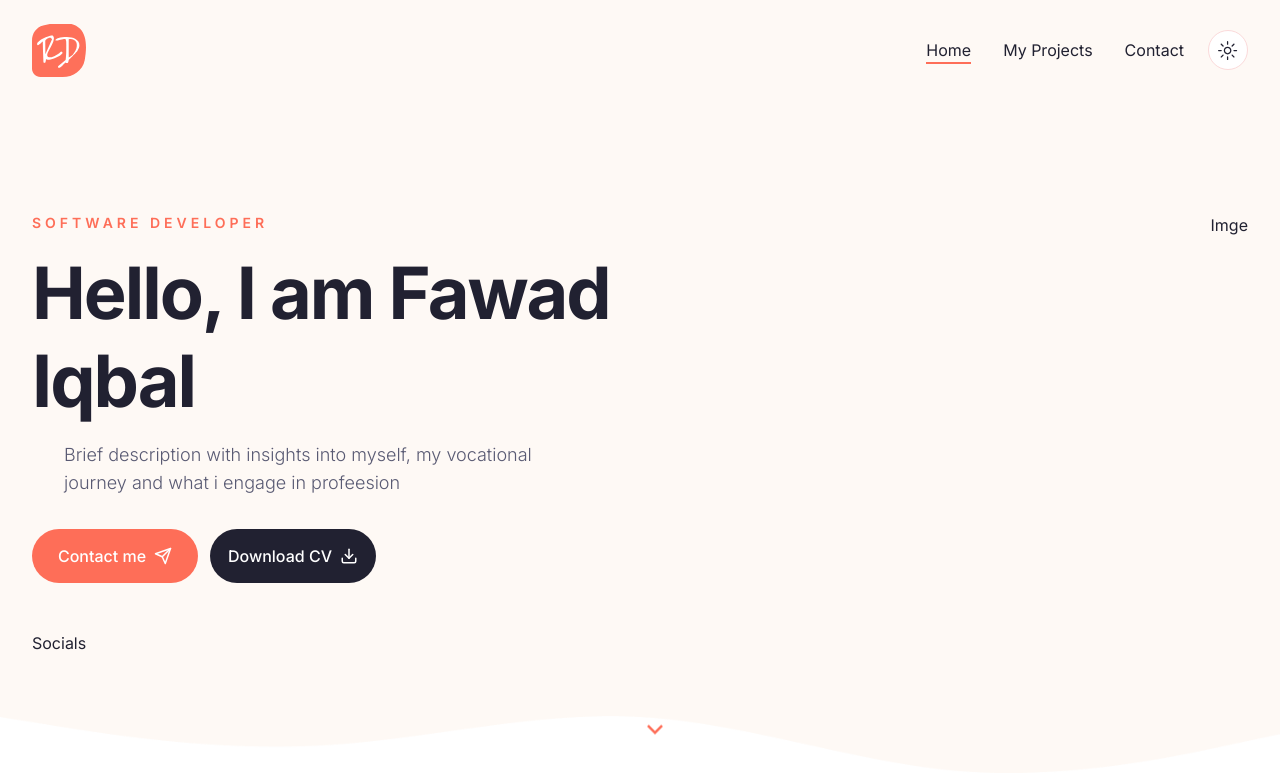
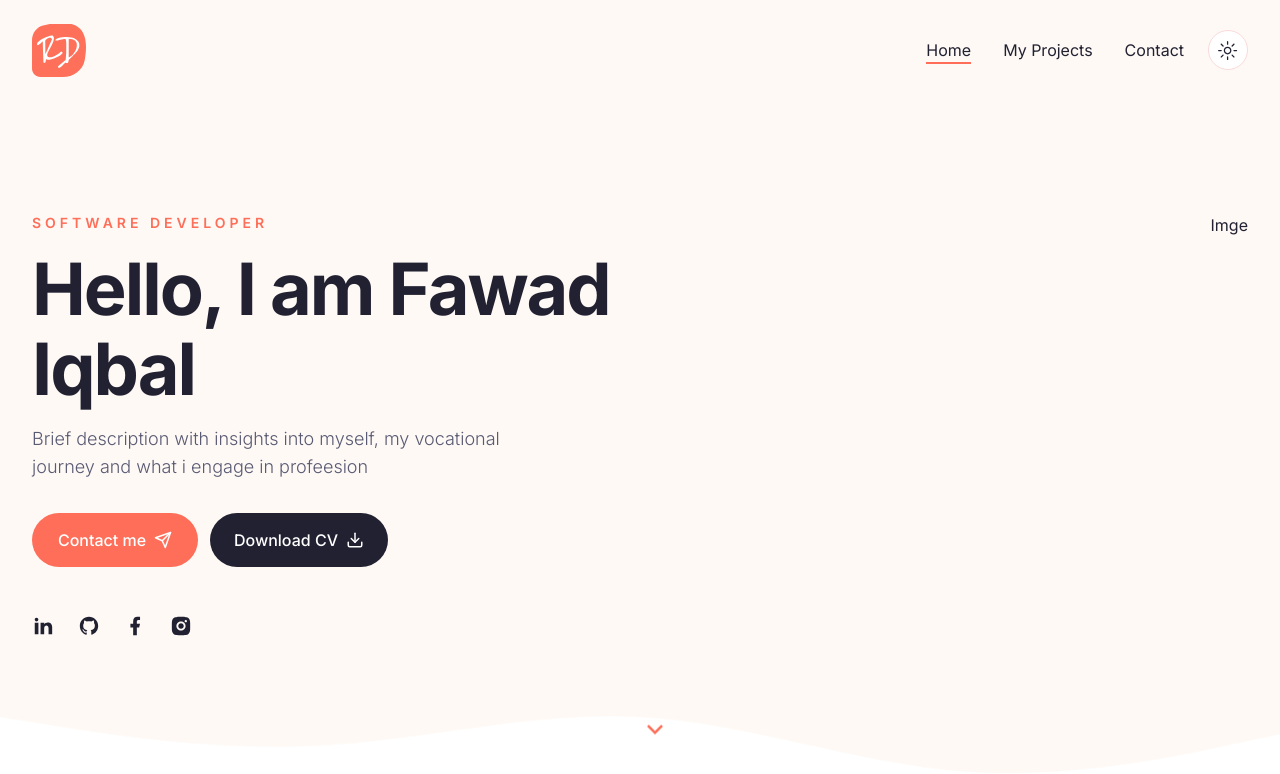
Before and after one commit to fawadeqbal/my_portfolio, a Next.js app: page / in a window 1280 px wide. Shown: the top 774 px of the page. Built offline with nearby package versions, Linux system fonts and the light colour scheme.

Commit message:
social links added

```diff
--- a/app/globals.css
+++ b/app/globals.css
@@ -63,7 +63,7 @@
 }
 
 .h1{
-  @apply text-6xl xl:text-[72px] xl:leading-[88px] tracking-[-2px] font-bold;
+  @apply text-6xl xl:text-[72px] xl:leading-[80px] tracking-[-2px] font-bold;
 }
 .subtitle {
   @apply text-muted-foreground text-lg mb-8 font-light;
--- a/components/Hero.jsx
+++ b/components/Hero.jsx
@@ -25,7 +25,7 @@ const Hero = () => {
                     <div className="flex max-w-[600px] flex-col justify-center mx-auto xl:mx-0 text-center xl:text-left">
                         <div className="text-sm uppercase font-semibold mb-4 text-primary tracking-[4px]">Software Developer</div>
                         <h1 className='h1 mb-4'>Hello, I am Fawad Iqbal</h1>
-                        <p className='subtitle max-w-[493px] mx-auto xl:mx-8'>Brief description with insights into myself, my vocational journey and what i engage in profeesion</p>
+                        <p className='subtitle max-w-[490px] mx-auto xl:mx-0'>Brief description with insights into myself, my vocational journey and what i engage in profeesion</p>
 
                         <div className='flex flex-col gap-y-3 md:flex-row gap-x-3 mx-auto xl:mx-0 mb-12'>
                             <Link href={'/contact'}>
@@ -35,7 +35,8 @@ const Hero = () => {
                                 <Button variant='secondary' className='gap-x-2'>Download CV <Download size={18}/></Button>
                             </Link>
                         </div>
-                        <Socials/>
+
+                        <Socials containerStyles='flex gap-x-6 mx-auto xl:mx-0' iconsStyles='text-foreground text-[22px] hover:text-primary transition-all'/>
                     </div>
                     {/* {img} */}
                     <div className="hidden xl:flex relative">
--- a/components/Socials.jsx
+++ b/components/Socials.jsx
@@ -1,8 +1,37 @@
 import React from 'react'
+import { RiLinkedinFill, RiGithubFill, RiFacebookFill, RiInstagramFill } from 'react-icons/ri'
+import Link from 'next/link'
 
-const Socials = () => {
+const icons = [
+  {
+    path: '/',
+    name: <RiLinkedinFill />
+  },
+  {
+    path: '/',
+    name: <RiGithubFill />
+  },
+  {
+    path: '/',
+    name: <RiFacebookFill />
+  },
+  {
+    path: '/',
+    name: <RiInstagramFill />
+  }
+]
+
+const Socials = ({ containerStyles, iconsStyles }) => {
   return (
-    <div>Socials</div>
+    <div className={`${containerStyles}`}>
+      {icons.map((icon, index) => {
+        return (
+          <Link href={icon.path} key={index}>
+            <div className={`${iconsStyles}`}>{icon.name}</div>
+          </Link>
+        )
+      })}
+    </div>
   )
 }
 
--- a/components/ui/button.jsx
+++ b/components/ui/button.jsx
@@ -20,7 +20,7 @@ const buttonVariants = cva(
         link: "text-primary underline-offset-4 hover:underline",
       },
       size: {
-        default: "h-[54px] px-4 py-2 min-w-[166px]",
+        default: "h-[54px] px-6 py-2 min-w-[166px]",
         sm: "h-9 rounded-md px-3",
         lg: "h-11 rounded-md px-8",
         icon: "h-10 w-10",
--- a/tailwind.config.js
+++ b/tailwind.config.js
@@ -75,8 +75,10 @@ module.exports = {
         "accordion-up": "accordion-up 0.2s ease-out",
       },
       backgroundImage:{
-        hero:'url(/hero/hero-bg.png)'
-      }
+        hero:'url(/hero/hero-bg.png)',
+        hero_shape:'url(/hero/shap-1.svg)'
+      },
+
     },
   },
   plugins: [require("tailwindcss-animate")],
```
Also changed, not shown: components/Nav.jsx (+7 -1 lines).
